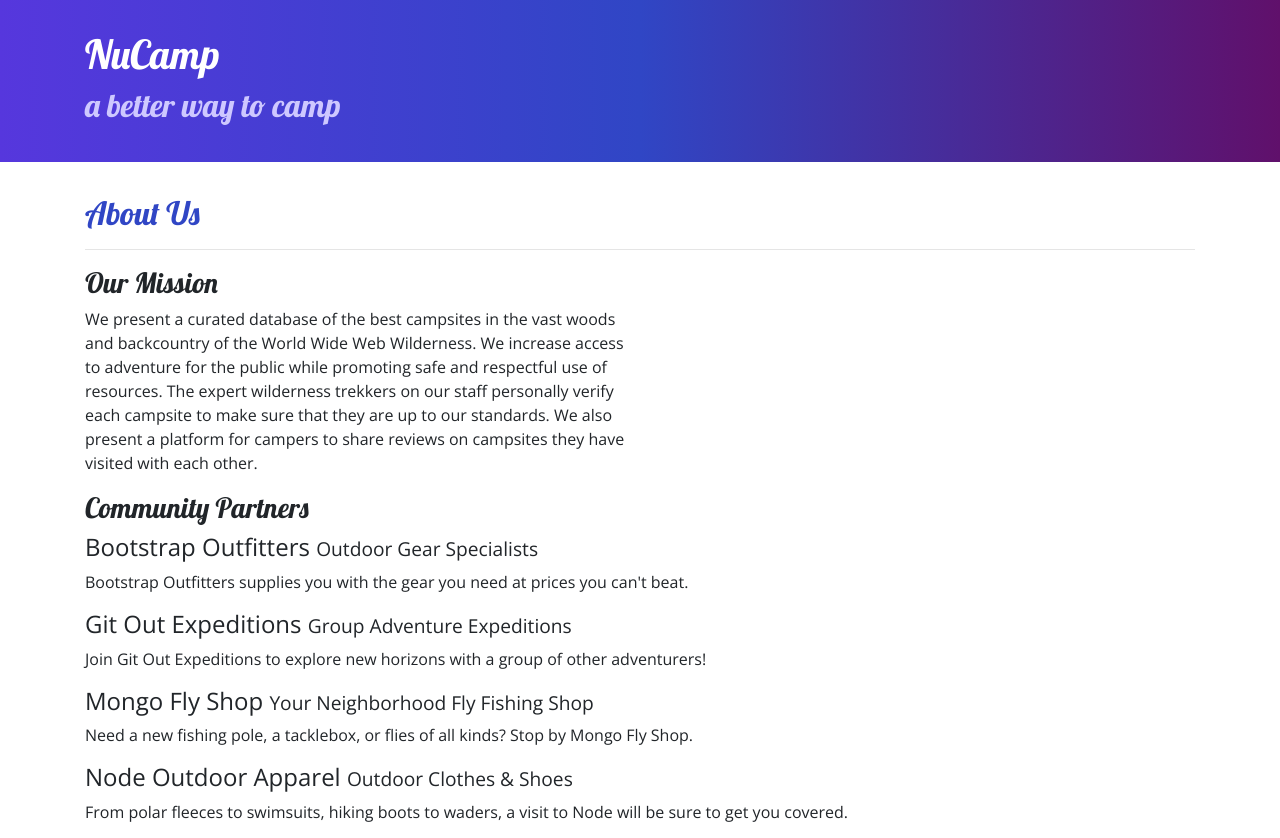
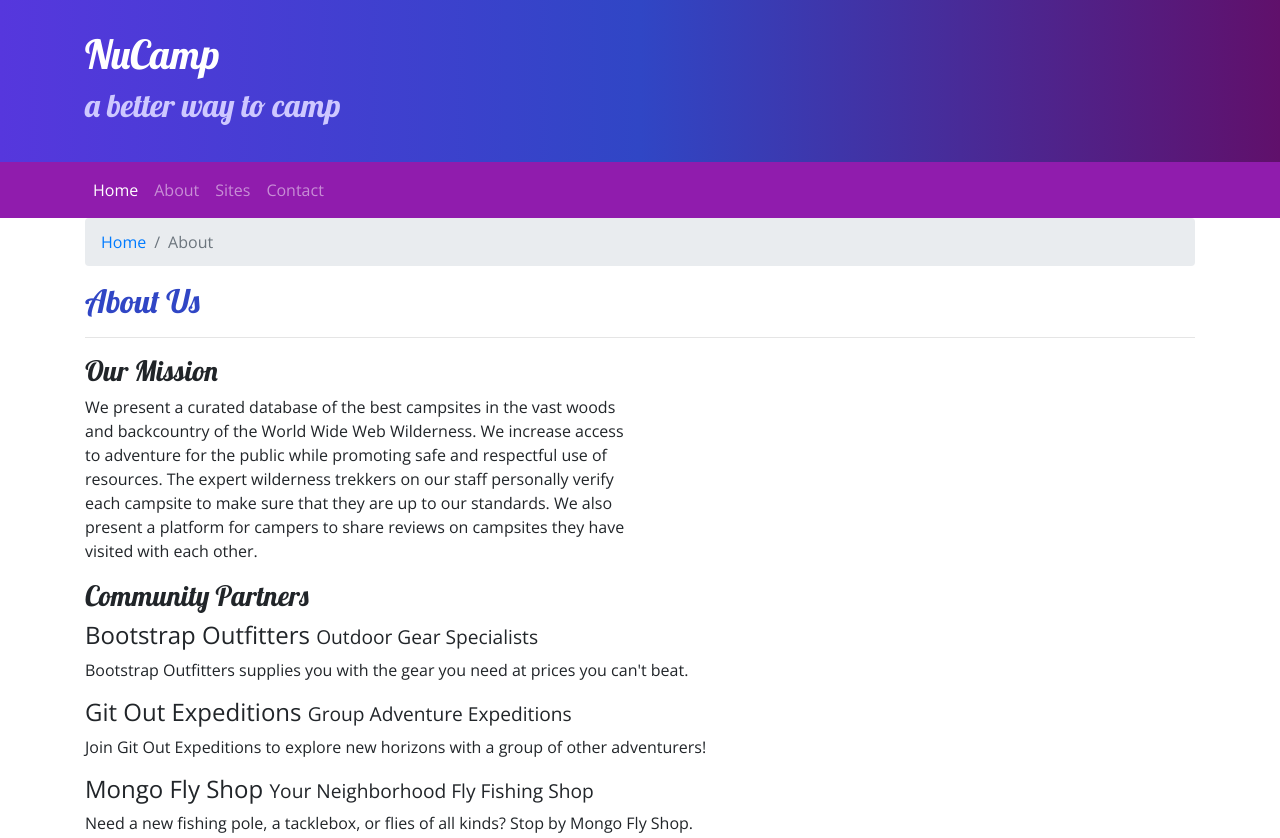
Before and after one commit to johnnyBettencourt/nucampsite, a website: page aboutus.html in a window 1280 px wide. Shown: the top 838 px of the page. Drawn offline with nearby package versions, Linux system fonts and the light colour scheme.

Commit message:
added nav and breadcrumbs

```diff
--- a/CSS/styles.css
+++ b/CSS/styles.css
@@ -23,6 +23,7 @@ footer{
     padding: 30px;
     background-image: linear-gradient(to right, #5637DD, #3046C5, #60106B);
     color: white;
+    margin: 0;
 }
 
 .row-content{
@@ -30,3 +31,7 @@ footer{
     border-bottom: 1px ridge;
     min-height: 200px;
 }
+
+.navbar {
+    background-color: #901CAD;
+}
--- a/aboutus.html
+++ b/aboutus.html
@@ -28,16 +28,36 @@
         </div>
     </header>
 
+    <nav class="navbar navbar-expand-sm navbar-dark sticky-top">
+        <div class="container">
+          <button class="navbar-toggler ml-auto" type="button" data-toggle="collapse" data-target="#nucampNavbar">
+            <span class="navbar-toggler-icon"></span>
+          </button>
+          <div class="collapse navbar-collapse" id="nucampNavbar">
+            <ul class="navbar-nav">
+                <li class="nav-item active"><a class="nav-link" href="index.html">Home</a></li>
+                <li class="nav-item"><a class="nav-link" href="#">About</a></li>
+                <li class="nav-item"><a class="nav-link" href="#">Sites</a></li>
+                <li class="nav-item"><a class="nav-link" href="#">Contact</a></li>
+            </ul>
+          </div>
+        </div>
+      </nav>
+
     <div class="container">
         <div class="row">
             <div class="col">
+                <ol class="breadcrumb">
+                    <li class="breadcrumb-item"><a href="index.html">Home</a></li>
+                    <li class="breadcrumb-item active">About</li>
+                </ol>
                <h2>About Us</h2>
                <hr />
             </div>
         </div>
 
         <div class="row">
-            <div class="col-sm-6 col">
+            <div class="col-sm-6">
                 <h3>Our Mission</h3>
                 <p>We present a curated database of the best campsites in the vast woods and backcountry of the World Wide Web Wilderness. We increase access to adventure for the public while promoting safe and respectful use of resources. The expert wilderness trekkers on our staff personally verify each campsite to make sure that they are up to our standards. We also present a platform for campers to share reviews on campsites they have visited with each other.</p>
             </div>
```
Also changed, not shown: index.html (+16 -0 lines).
